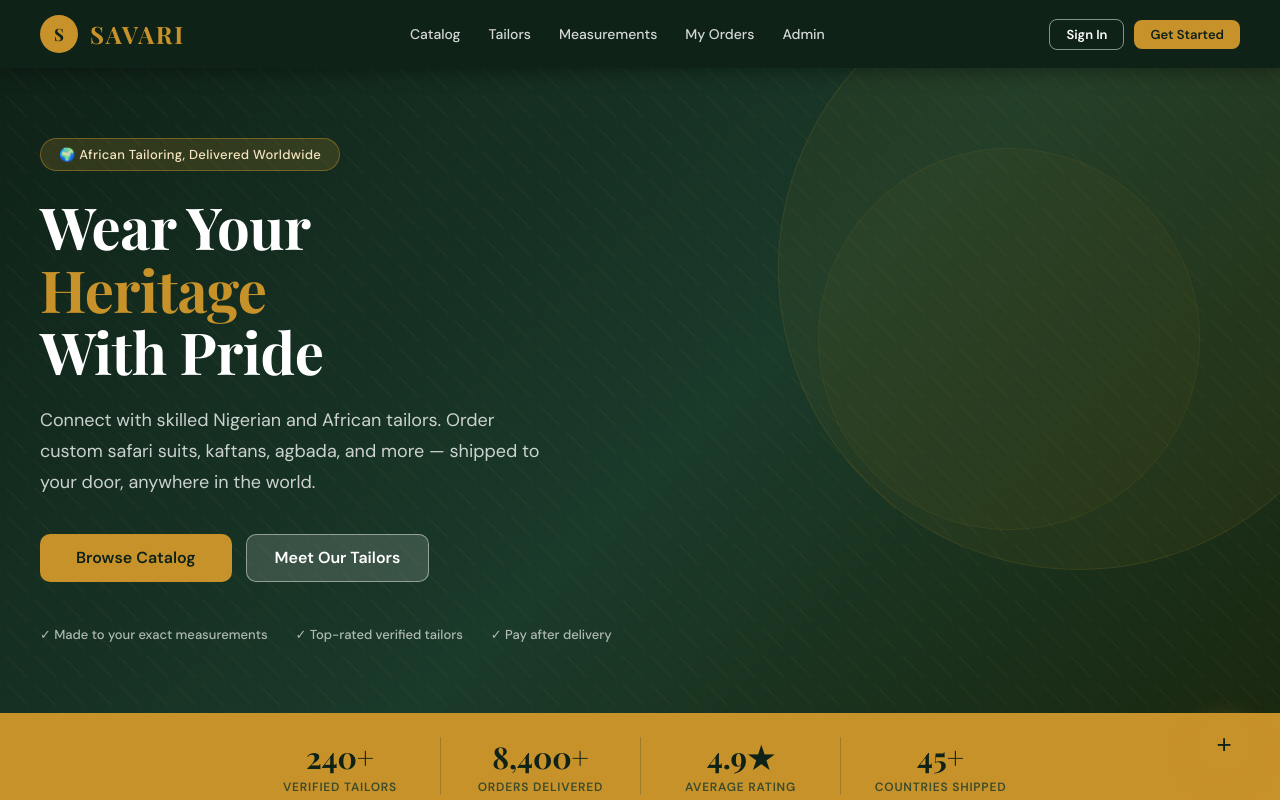
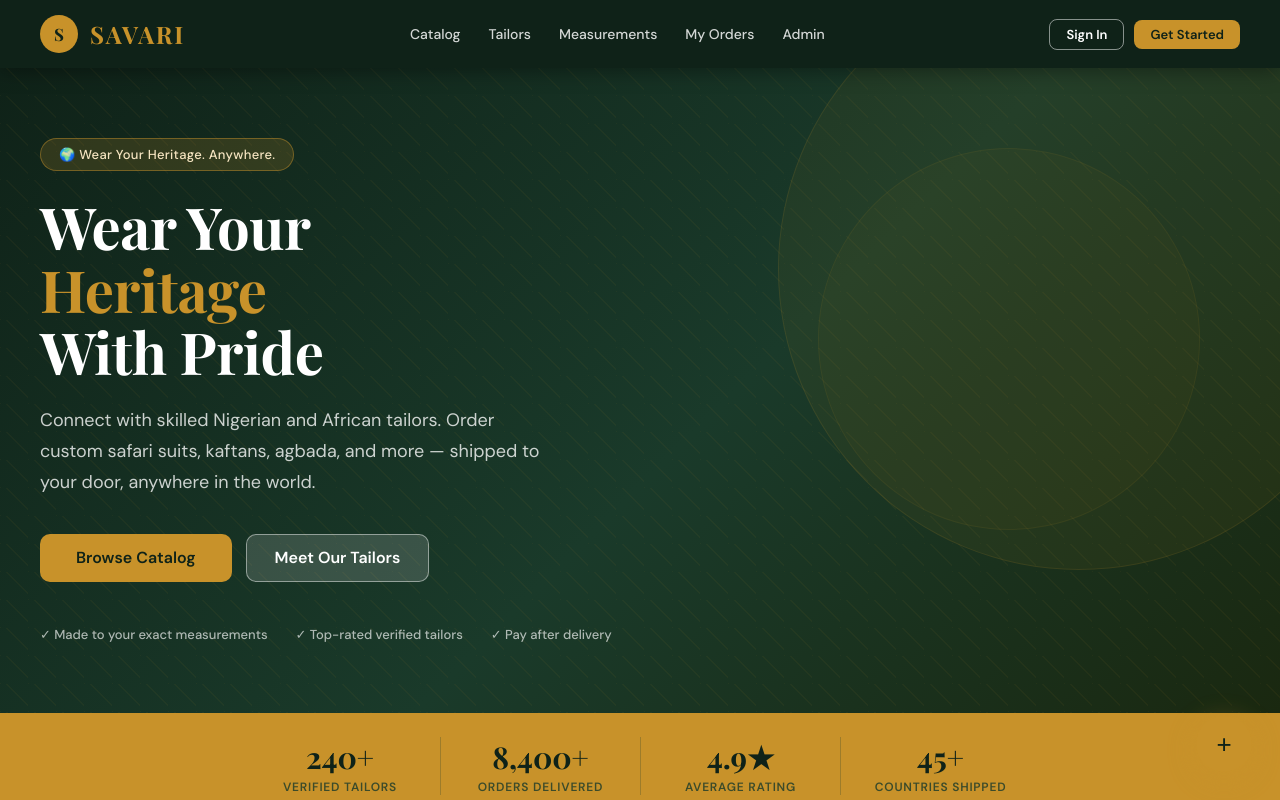
Before and after one commit to GeorgeNwajiaku/savari, a plain HTML site: page index.html in a window 1280 px wide. Shown: the top 800 px of the page. Drawn offline with nearby package versions, Linux system fonts and the light colour scheme.

Commit message:
Update tagline to: Wear Your Heritage. Anywhere.

```diff
--- a/index.html
+++ b/index.html
@@ -3,7 +3,7 @@
 <head>
 <meta charset="UTF-8">
 <meta name="viewport" content="width=device-width, initial-scale=1.0">
-<title>Savari — African Tailoring, Delivered Worldwide</title>
+<title>Savari — Wear Your Heritage. Anywhere.</title>
 <meta name="description" content="Order custom Nigerian and African outfits online. Safari suits, kaftans, agbada, ankara and more — made by top-rated tailors and shipped to your door worldwide.">
 <link rel="preconnect" href="https://fonts.googleapis.com">
 <link href="https://fonts.googleapis.com/css2?family=Playfair+Display:wght@400;600;700&family=DM+Sans:ital,wght@0,300;0,400;0,500;0,600;1,400&display=swap" rel="stylesheet">
@@ -381,7 +381,7 @@ footer{background:var(--forest-deep);padding:56px 40px 28px}
     <div class="hero-geo" aria-hidden="true"></div>
     <div class="hero-pattern" aria-hidden="true"></div>
     <div class="hero-content">
-      <div class="hero-tag">🌍 African Tailoring, Delivered Worldwide</div>
+      <div class="hero-tag">🌍 Wear Your Heritage. Anywhere.</div>
       <h1>Wear Your<br><em>Heritage</em><br>With Pride</h1>
       <p>Connect with skilled Nigerian and African tailors. Order custom safari suits, kaftans, agbada, and more — shipped to your door, anywhere in the world.</p>
       <div class="hero-actions">
```
